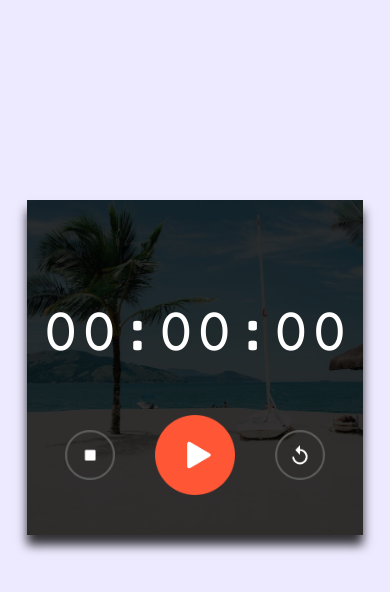
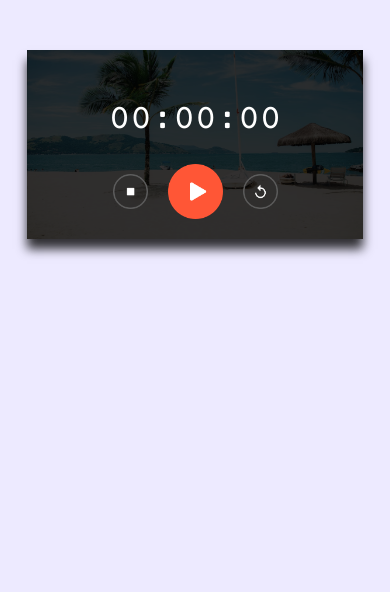
Before and after one commit to bharath532/Stop-Watch, a plain HTML site: page index.html in a window 390 px wide. Drawn offline with nearby package versions, Linux system fonts and the light colour scheme.

Commit message:
STOP-WATCH

```diff
--- a/style.css
+++ b/style.css
@@ -34,3 +34,49 @@ body{
 .buttons img:nth-child(2){
     width: 80px;
 }
+
+
+/* MEDIA QUERIES */
+
+/* Tablets (max-width 768px) */
+@media (max-width: 768px) {
+    .stopwatch {
+        margin: 100px auto 0;
+        padding: 30px 0;
+    }
+
+    .stopwatch h1 {
+        font-size: 48px;
+    }
+
+    .buttons img {
+        width: 40px;
+        margin: 0 15px;
+    }
+
+    .buttons img:nth-child(2) {
+        width: 65px;
+    }
+}
+
+/* Mobile phones (max-width 480px) */
+@media (max-width: 480px) {
+    .stopwatch {
+        margin: 50px auto 0;
+        padding: 20px 0;
+    }
+
+    .stopwatch h1 {
+        font-size: 36px;
+        margin-top: 30px;
+    }
+
+    .buttons img {
+        width: 35px;
+        margin: 0 10px;
+    }
+
+    .buttons img:nth-child(2) {
+        width: 55px;
+    }
+}
```
